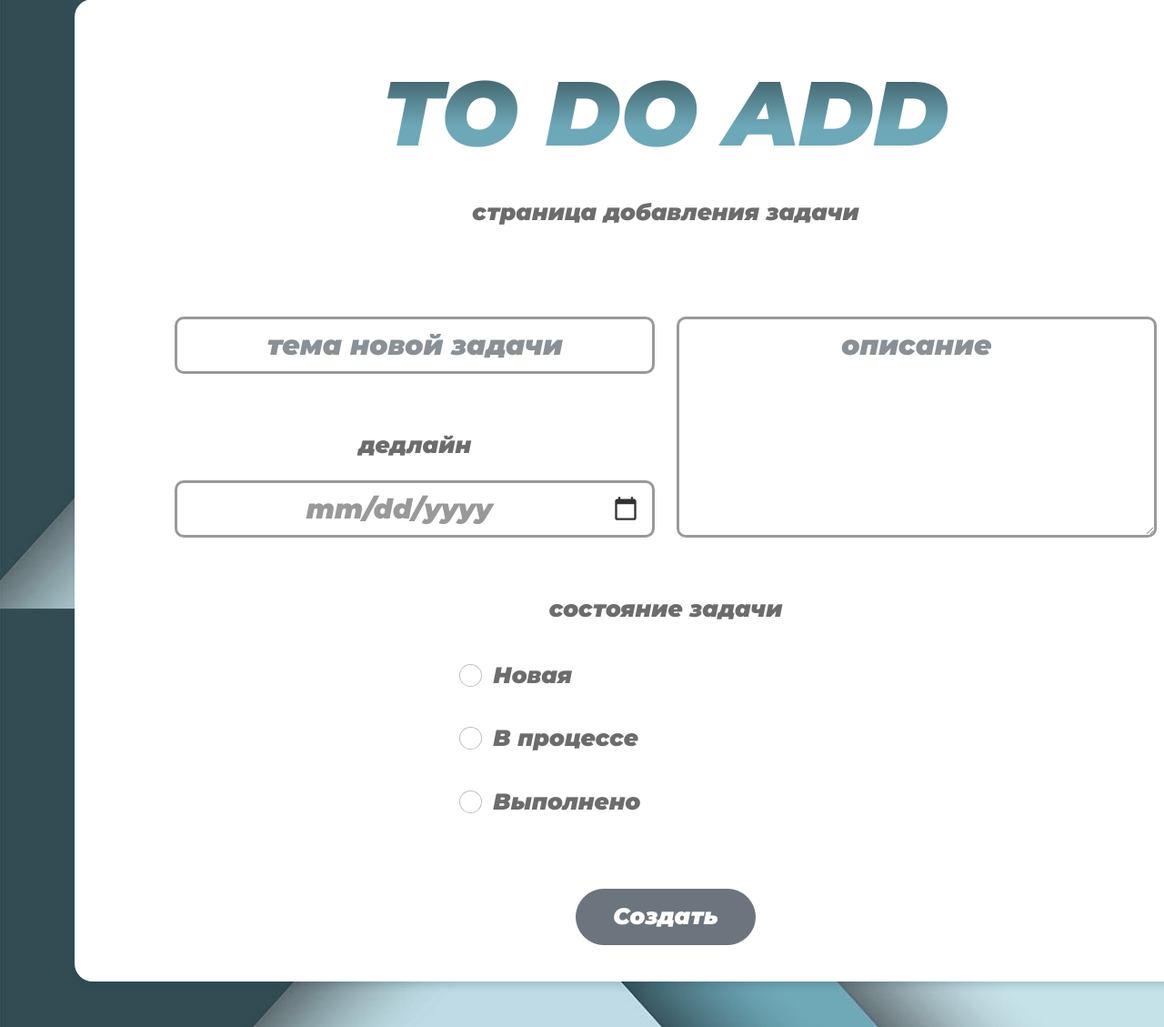
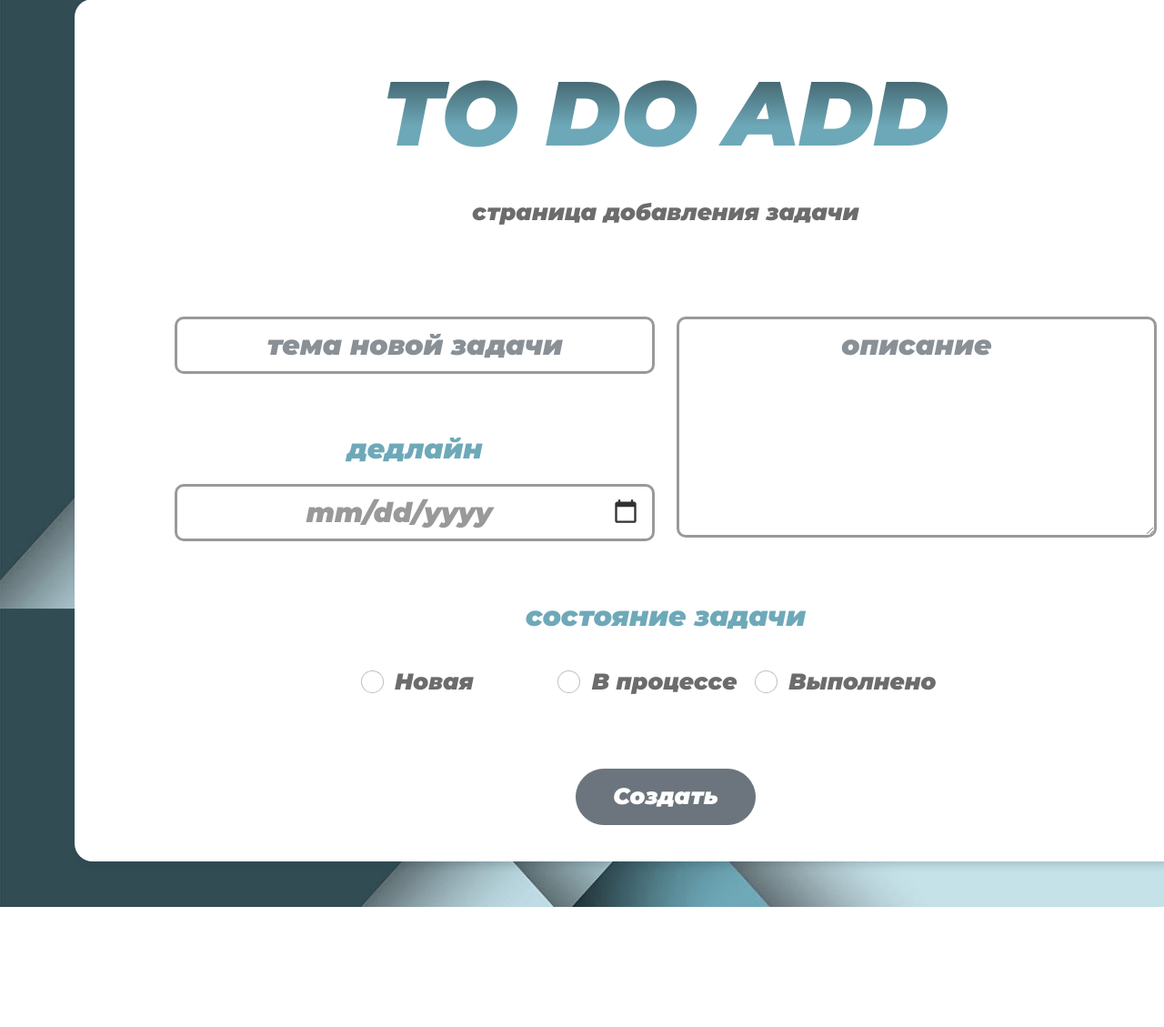
Before and after one commit to asmossunov/53_Homework_Anton_Mosunov, a Django app: page /tasks/add/ in a window 1280 px wide; the page is wider, and only the part inside the window is pictured. Shown: the part 131-1260 px from the top of that part at 91% size. After the commit the page ends 1128 px from the top of that part, so only its background shows below. Run offline with Django 3.2, Linux system fonts and the light colour scheme.

Commit message:
Правки add_task.html.
Корректировки оформления файла.
Добавлен файл миграции

```diff
--- a/to_do_list/to_do/templates/add_task.html
+++ b/to_do_list/to_do/templates/add_task.html
@@ -27,7 +27,7 @@
                 <div class="row text justify-content-center">
                     <div class="col-5 text-center">
                         <input name="task_text" class="form-control id="task_text" placeholder="тема новой задачи">
-                        <p class="state_select">дедлайн</p>
+                        <p class="descript">дедлайн</p>
                             <input name="deadline" type="date" class="form-control id="deadline" placeholder="срок выполнения">
                     </div>
 
@@ -39,19 +39,21 @@
 
                        <div class="row text justify-content-center">
                             <div class="col-4 text-center pt-10">
-                                <p class="state_select">состояние задачи</p>
+                                <p class="descript">состояние задачи</p>
                             </div>
                        </div>
+                        <div class="row text justify-content-center">
                        {% for choice in CHOICES %}
-                           <div class="row text justify-content-center">
-                               <div class="col-4">
+
+                               <div class="col-2">
                                    <div class="form-check">
                                       <input class="form-check-input" type="radio" name="state" value={{choice.0}} id="state">
                                       <label class="form-check-label" for="state">{{choice.1}}</label>
                                    </div>
                                </div>
-                           </div>
+
                        {% endfor %}
+                        </div>
                 </div>
 
                 <div class="row justify-content-center">
```
Also changed, not shown: to_do_list/to_do/migrations/0002_task_task_description.py (added).
